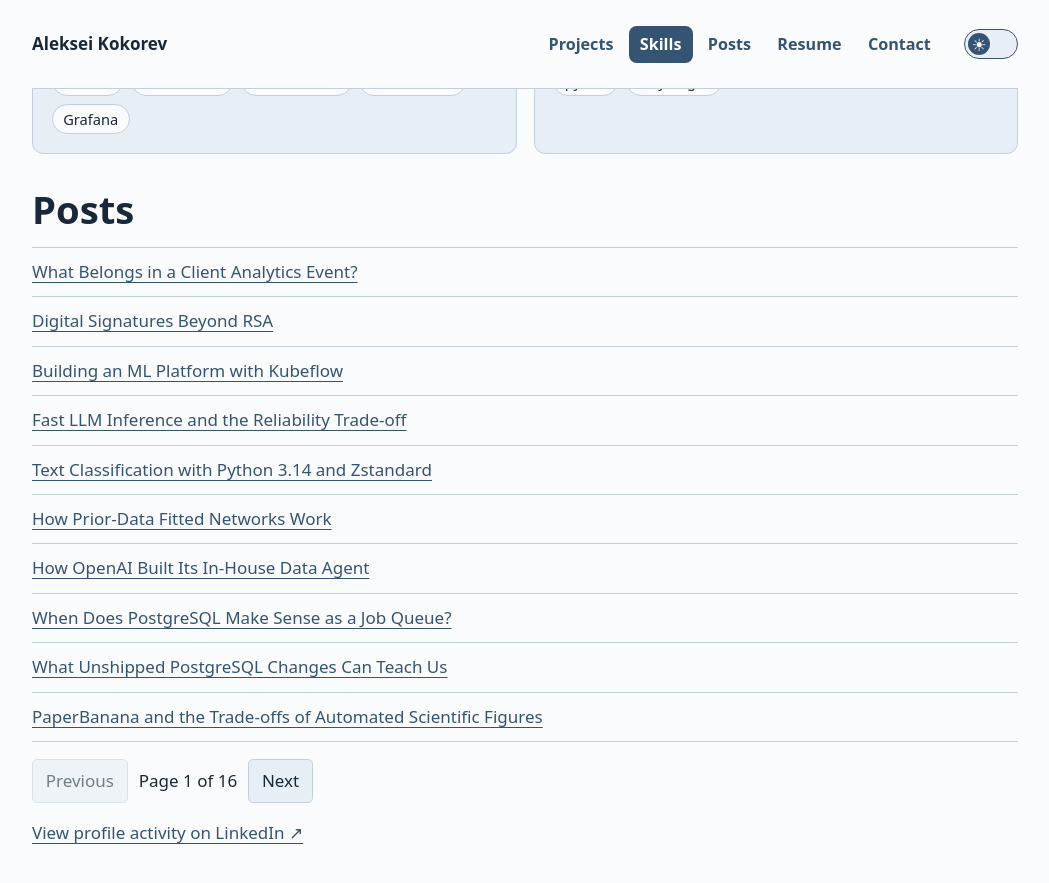
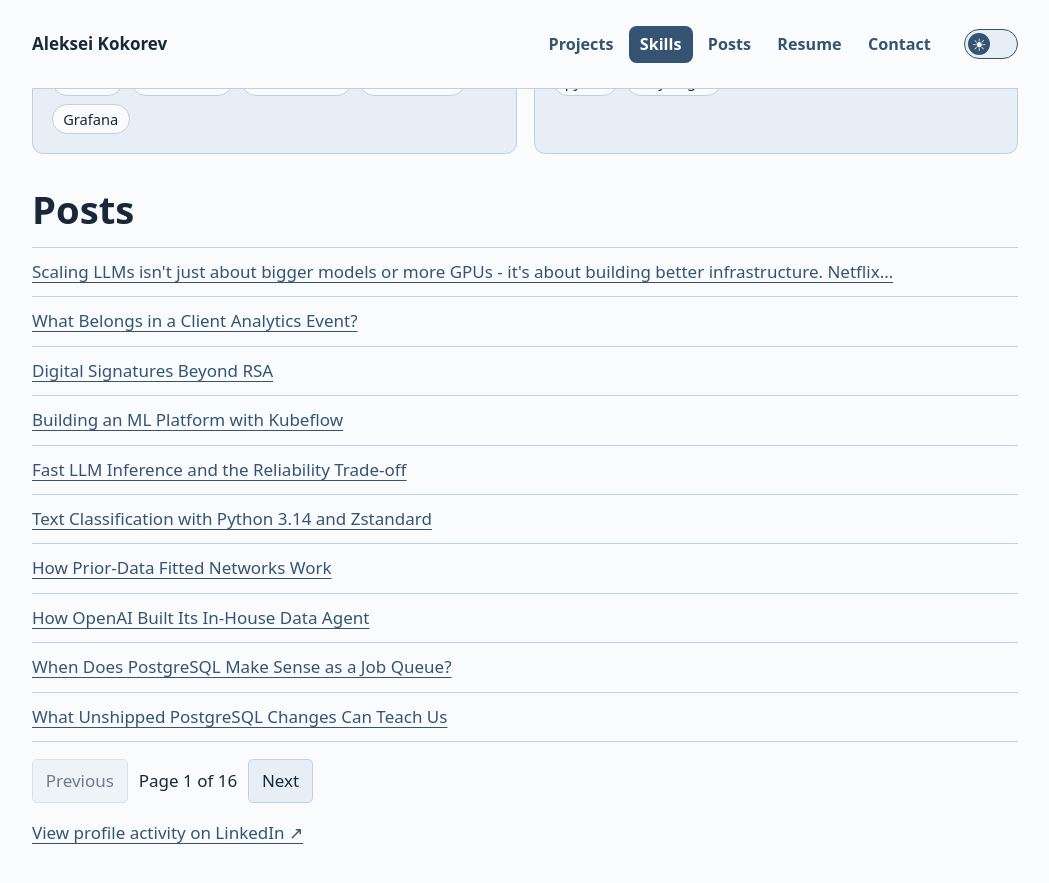
Before and after one commit to alex-coch/alex-coch.github.io, a Jekyll site: the page index.html, which Jekyll copies as it is, in a window 1280 px wide and 900 px high, scrolled down 2414 px. Shown: the top 883 px of the window, without its empty margins (115-1164 px from the left). Built offline with Jekyll 4.4.1, drawn with Linux system fonts in a browser that asks for light colours.

Commit message:
Sync LinkedIn posts from Buffer

```diff
--- a/index.html
+++ b/index.html
@@ -103,6 +103,7 @@
 <section id="writing">
   <h2>Posts</h2>
   <ul class="post-list">
+    <li data-published-at="2026-11-22T08:54:46.548000+00:00"><a href="https://www.linkedin.com/feed/update/urn:li:share:7530192037720170496/">Scaling LLMs isn&#x27;t just about bigger models or more GPUs - it&#x27;s about building better infrastructure. Netflix…</a></li>
     <li><a href="https://www.linkedin.com/feed/update/urn:li:activity:7483528796965560320/">What Belongs in a Client Analytics Event?</a></li>
     <li><a href="https://www.linkedin.com/feed/update/urn:li:activity:7482462025793761280/">Digital Signatures Beyond RSA</a></li>
     <li><a href="https://www.linkedin.com/feed/update/urn:li:activity:7473034975605420032/">Building an ML Platform with Kubeflow</a></li>
```
